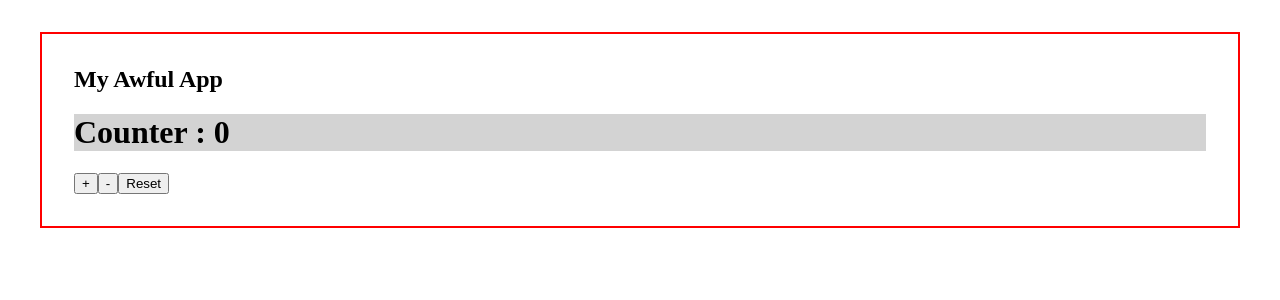
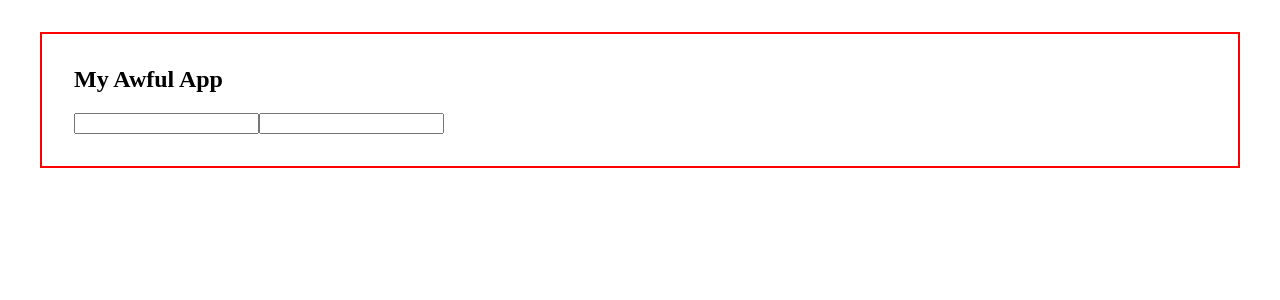
Before and after one commit to KaramGuliyev/React, a React (Create React App) app: page / in a window 1280 px wide. Shown: the top 300 px of the page. Built offline with nearby package versions, Linux system fonts and the light colour scheme.

Commit message:
CustomHooks-2

```diff
--- a/src/App.js
+++ b/src/App.js
@@ -10,10 +10,10 @@ import DisplayLanguage from "./Components/Context/DisplayLanguage";
 import Sum from "./Components/Welcome/Sum";
 import GithubUser from "./Components/GithubUser/GithubUser";
 import GithubUserList from "./Components/GithubUser/GithubUserList";
+import UserForm from "./Components/UserForm/UserForm";
 
 export default function App(props) {
-  const [language, setLanguage] =
-    useState("en");
+  const [language, setLanguage] = useState("en");
   const handleLanguage = (e) => {
     setLanguage(e.target.value);
   };
@@ -21,13 +21,13 @@ export default function App(props) {
   const numbers = [1, 2, 3, 4];
   return (
     <Container title="My Awful App">
-      {/* <GithubUserList /> */}
-
-      <Counter counterStart={25} />
+      <UserForm />
     </Container>
   );
 }
 
+// <GithubUserList />
+//<Counter counterStart={25} />
 // <Sum/>
 //       <InteractiveWelcome
 //         className="welcome"
--- /dev/null
+++ b/src/Components/UserForm/UserForm.js
@@ -0,0 +1,14 @@
+import React from "react";
+import useUserLogin from "../../CustomHooks/useUserLogin";
+
+export default function UserForm() {
+  const { username, password, setUsername, setPassword } =
+    useUserLogin();
+  return (
+    <div>
+      <input onChange={setUsername} value={username} />
+      <input onChange={setPassword} value={password} />
+      {console.log(`Your username is ${username} and you can use your password which is ${password} to login.`)}
+    </div>
+  );
+}
--- /dev/null
+++ b/src/CustomHooks/useUserLogin.js
@@ -0,0 +1,20 @@
+import { useState } from "react";
+
+export default function useUserLogin() {
+  const [username, setUsername] = useState("");
+  const [password, setPassword] = useState("");
+
+  const handleUsername = (e) => {
+    setUsername(e.target.value);
+  };
+  const handlePassword = (e) => {
+    setPassword(e.target.value);
+  };
+
+  return {
+    username: username,
+    password: password,
+    setUsername: handleUsername,
+    setPassword: handlePassword,
+  };
+}
```
